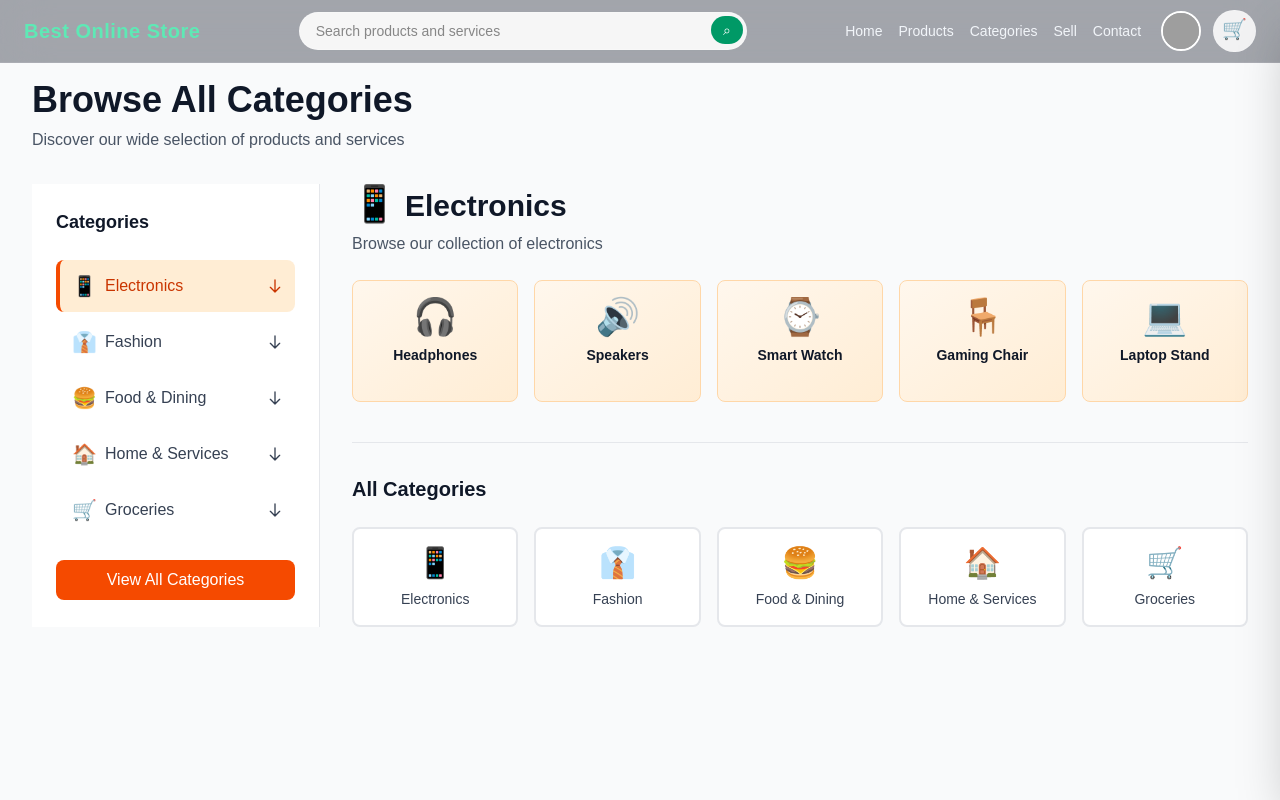
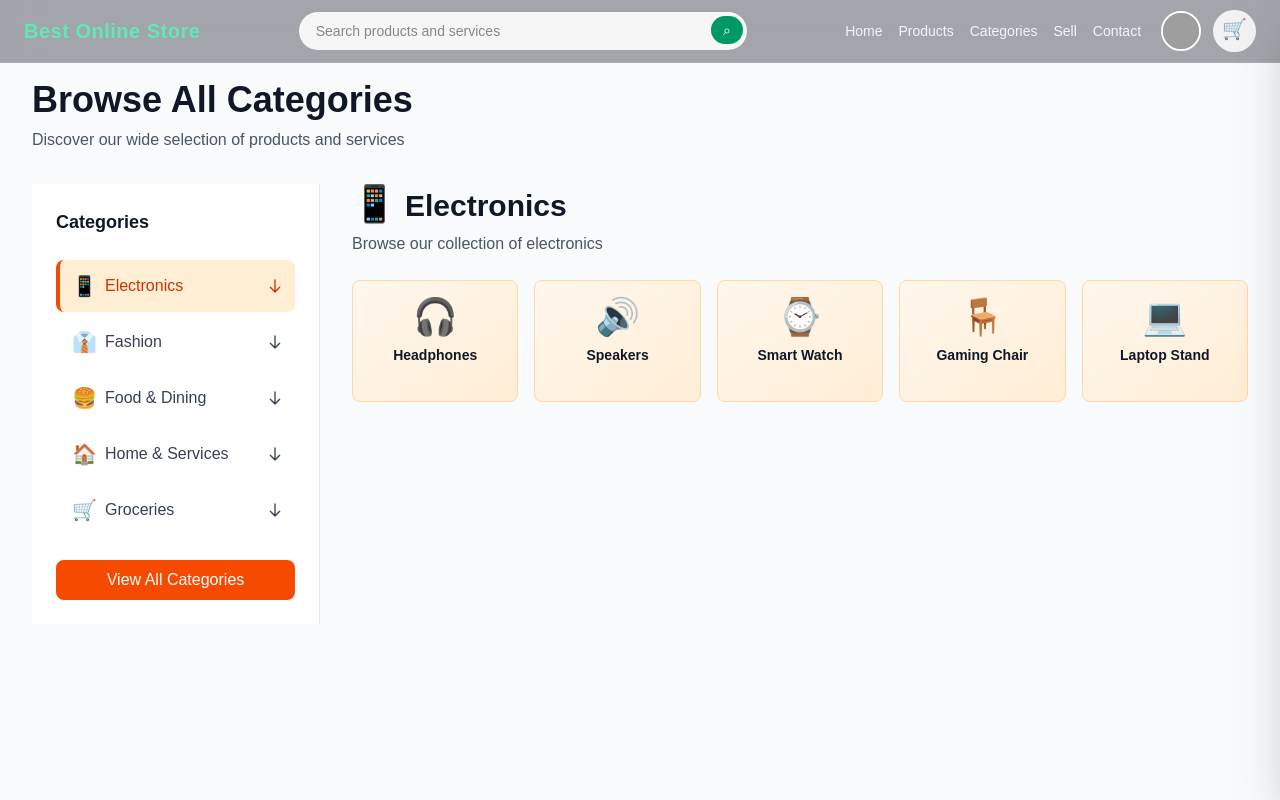
Before and after one commit to rsg132/bestonlinestore, a Next.js app: page /categories in a window 1280 px wide. Built offline with nearby package versions, Linux system fonts and the light colour scheme; grey boxes are pictures that could not be loaded.

Commit message:
fix: Remove all categories block section from subcategory grid

```diff
--- a/components/SubcategoryGrid.tsx
+++ b/components/SubcategoryGrid.tsx
@@ -39,27 +39,6 @@ export default function SubcategoryGrid({ selectedCategoryId }: SubcategoryGridP
           </Link>
         ))}
       </div>
-
-      {/* All Subcategories Overview */}
-      <div className="mt-10 pt-8 border-t border-gray-200">
-        <h2 className="text-xl font-bold text-gray-900 mb-6">All Categories</h2>
-        <div className="grid grid-cols-2 sm:grid-cols-3 md:grid-cols-4 lg:grid-cols-5 gap-3 sm:gap-4">
-          {categoriesData.map((category) => (
-            <Link
-              key={category.id}
-              href={`/categories?category=${category.slug}`}
-              className="group"
-            >
-              <div className="bg-white border-2 border-gray-200 rounded-lg p-4 text-center hover:border-orange-600 hover:shadow-md transition-all">
-                <div className="text-3xl mb-2">{category.icon}</div>
-                <p className="text-xs sm:text-sm font-medium text-gray-700 group-hover:text-orange-600">
-                  {category.name}
-                </p>
-              </div>
-            </Link>
-          ))}
-        </div>
-      </div>
     </div>
   );
 }
```
